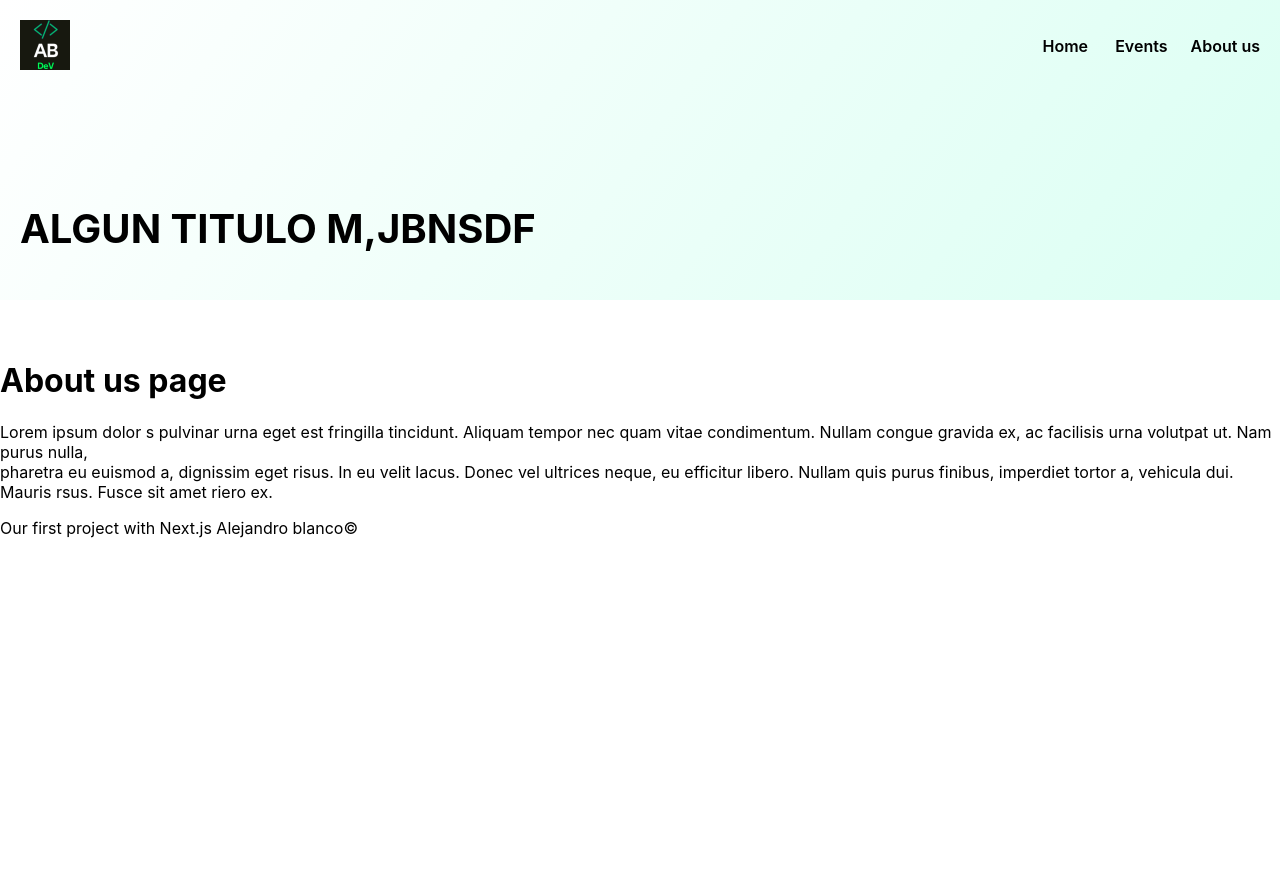
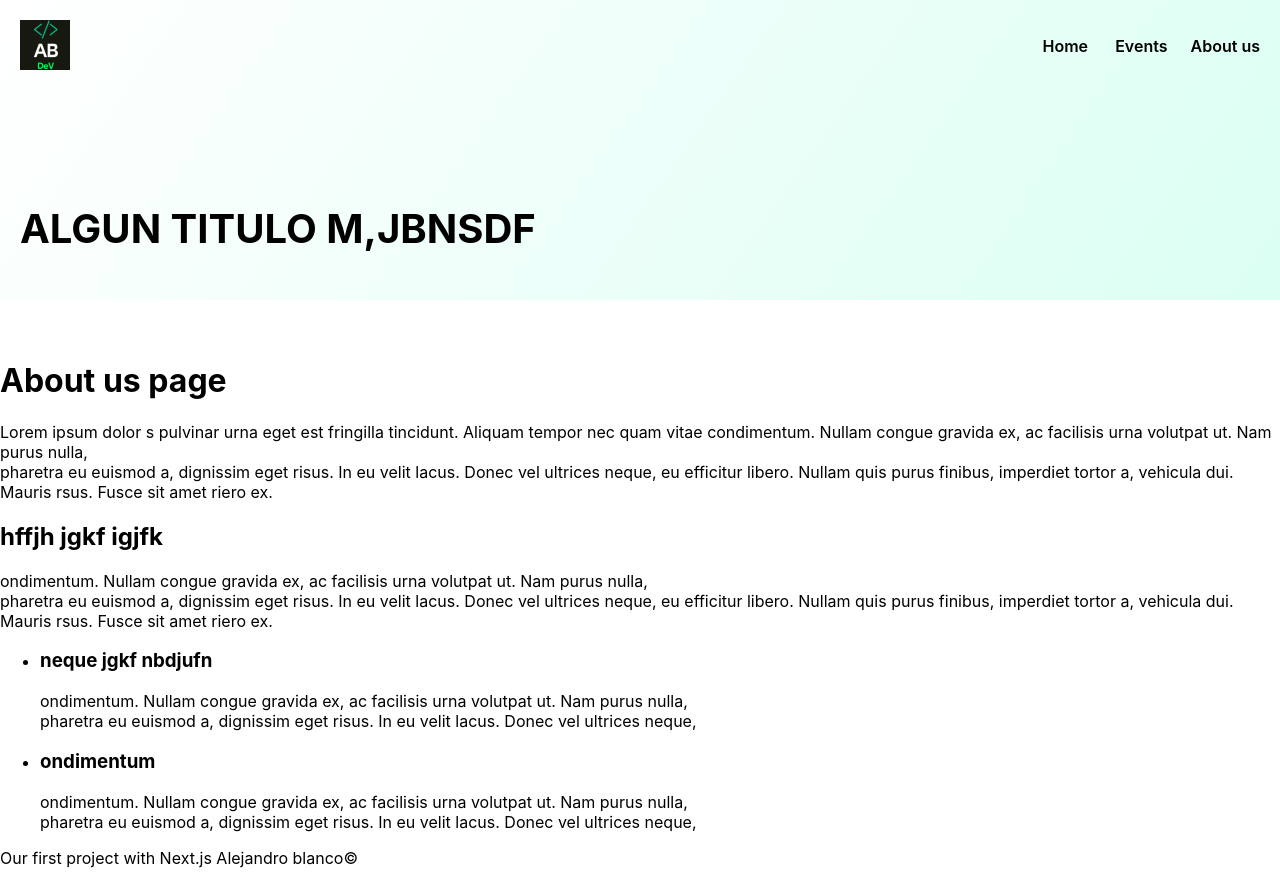
Before and after one commit to abg1995/First-next-repo, a Next.js app: page /about-us in a window 1280 px wide. Before the commit the page ends 800 px from the top, so only its background shows below. Built offline with nearby package versions, Linux system fonts and the light colour scheme.

Commit message:
added text on about us and styles

```diff
--- a/pages/about-us.js
+++ b/pages/about-us.js
@@ -1,20 +1,47 @@
+const AboutUsPage = () => {
+  return (
+    <div>
+      <h1>About us page</h1>
 
+      <p>
+        Lorem ipsum dolor s pulvinar urna eget est fringilla tincidunt. Aliquam
+        tempor nec quam vitae condimentum. Nullam congue gravida ex, ac
+        facilisis urna volutpat ut. Nam purus nulla, <br />
+        pharetra eu euismod a, dignissim eget risus. In eu velit lacus. Donec
+        vel ultrices neque, eu efficitur libero. Nullam quis purus finibus,
+        imperdiet tortor a, vehicula dui. Mauris rsus. Fusce sit amet riero ex.
+      </p>
 
-
-const AboutUsPage = () => {
-    return(
-        <div>
-            <h1>About us page</h1>
-
-        <p>Lorem ipsum dolor s
-           pulvinar urna eget est fringilla tincidunt. Aliquam tempor nec quam vitae
-            condimentum. Nullam congue gravida ex, ac facilisis urna volutpat ut. Nam purus nulla, <br />
-             pharetra eu euismod a, dignissim eget risus. In eu velit lacus. Donec vel ultrices neque,
-             eu efficitur libero. Nullam quis purus finibus, imperdiet tortor a, vehicula dui. Mauris
-            rsus. Fusce sit amet riero ex. </p>
-
-        </div>
-    )
-}
+      <h2> hffjh jgkf igjfk</h2>
+      <p>
+        ondimentum. Nullam congue gravida ex, ac facilisis urna volutpat ut. Nam
+        purus nulla, <br />
+        pharetra eu euismod a, dignissim eget risus. In eu velit lacus. Donec
+        vel ultrices neque, eu efficitur libero. Nullam quis purus finibus,
+        imperdiet tortor a, vehicula dui. Mauris rsus. Fusce sit amet riero ex.
+      </p>
+      <ul className="about_us_list">
+        <li>
+          <h3> neque jgkf nbdjufn</h3>
+          <p>
+            ondimentum. Nullam congue gravida ex, ac facilisis urna volutpat ut.
+            Nam purus nulla, <br />
+            pharetra eu euismod a, dignissim eget risus. In eu velit lacus.
+            Donec vel ultrices neque,
+          </p>
+        </li>
+        <li>
+          <h3>ondimentum</h3>
+          <p>
+            ondimentum. Nullam congue gravida ex, ac facilisis urna volutpat ut.
+            Nam purus nulla, <br />
+            pharetra eu euismod a, dignissim eget risus. In eu velit lacus.
+            Donec vel ultrices neque,
+          </p>
+        </li>
+      </ul>
+    </div>
+  );
+};
 
 export default AboutUsPage;
```
